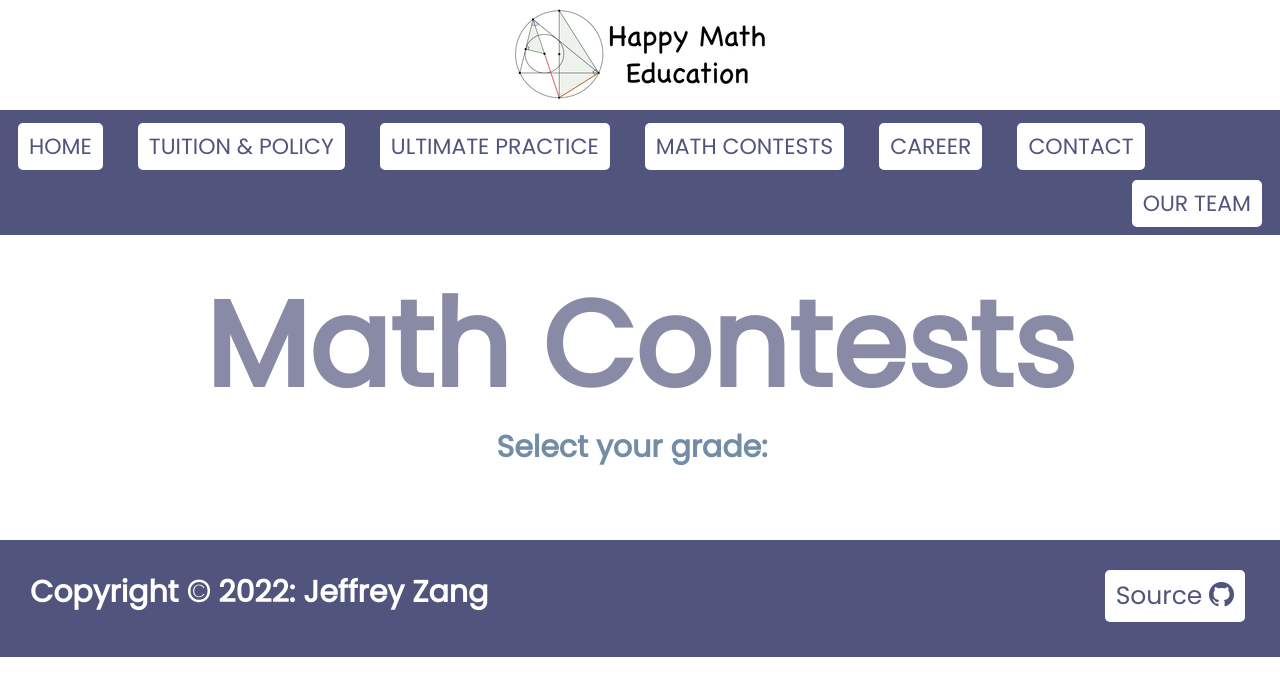
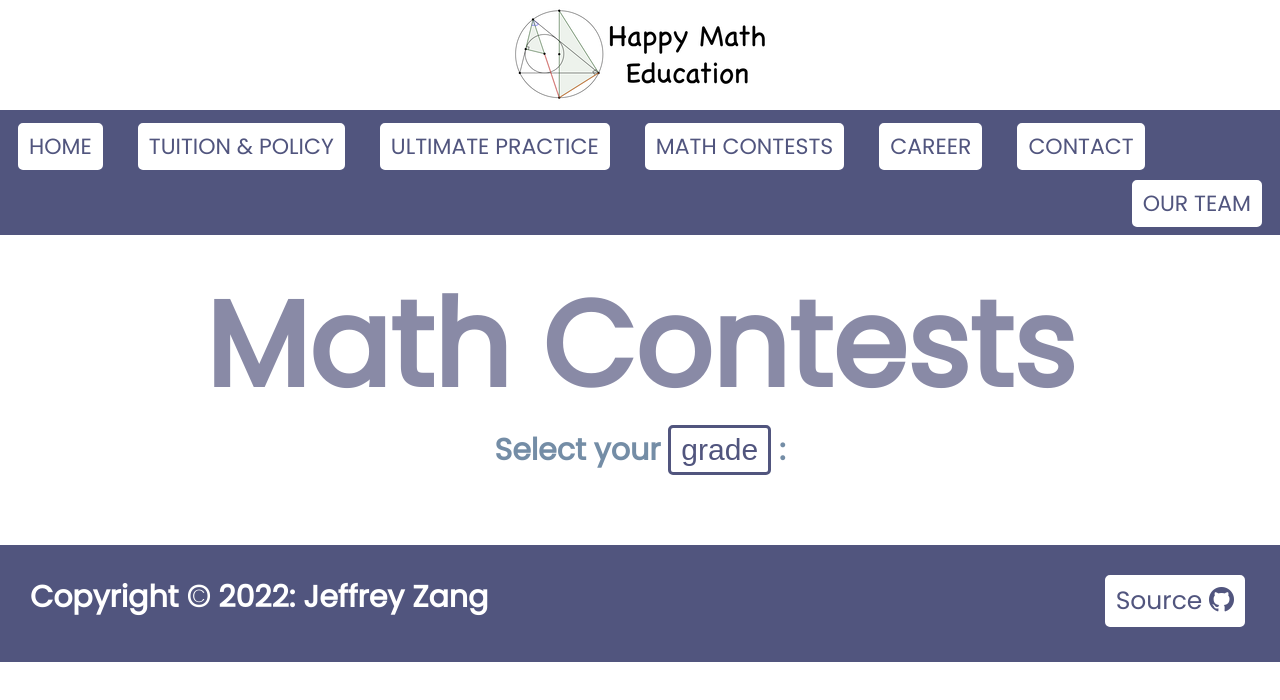
Before and after one commit to happymatheducation/happymatheducation.com, a React (Create React App) app: page / in a window 1280 px wide. Both pictures are taken after a click on the button "MATH CONTESTS". Shown: the top 700 px of the page. Built offline with nearby package versions, Linux system fonts and the light colour scheme.

Commit message:
Animation, gradient, cool dropdown thing also math contests page

```diff
--- a/src/App.js
+++ b/src/App.js
@@ -85,6 +85,8 @@ function App() {
       </div>
     </div>
 
+    {/* <svg xmlns="http://www.w3.org/2000/svg" viewBox="0 0 1440 320"><path fill="#0099ff" fill-opacity="1" d="M0,288L48,272C96,256,192,224,288,197.3C384,171,480,149,576,165.3C672,181,768,235,864,250.7C960,267,1056,245,1152,250.7C1248,256,1344,288,1392,304L1440,320L1440,320L1392,320C1344,320,1248,320,1152,320C1056,320,960,320,864,320C768,320,672,320,576,320C480,320,384,320,288,320C192,320,96,320,48,320L0,320Z"></path></svg> */}
+
     <div className = 'container' style = {{}}>
       <div style = {{display: 'flex', justifyContent: 'space-between', marginTop: '-10px'}}>
       <h1 style = {{ color: '#51557E', fontSize: '60px', display: 'block', justifyContent: 'center'}}>Tuition</h1>
--- a/src/index.css
+++ b/src/index.css
@@ -4,51 +4,6 @@
   box-sizing: border-box;
   margin: 0;
   padding: 0;
-}
-
-.dropbtn {
-  background-color: #4CAF50;
-  color: white;
-  padding: 16px;
-  font-size: 16px;
-  border: none;
-  cursor: pointer;
-}
-
-.dropdown {
-  position: relative;
-  display: inline-block;
-}
-
-/* Dropdown Content (Hidden by Default) */
-.dropdown-content {
-  display: none;
-  position: absolute;
-  background-color: #f9f9f9;
-  min-width: 160px;
-  box-shadow: 0px 8px 16px 0px rgba(0,0,0,0.2);
-  z-index: 1;
-}
-
-/* Links inside the dropdown */
-.dropdown-content a {
-  color: black;
-  padding: 12px 16px;
-  text-decoration: none;
-  display: block;
-}
-
-/* Change color of dropdown links on hover */
-.dropdown-content a:hover {background-color: #f1f1f1}
-
-/* Show the dropdown menu on hover */
-.dropdown:hover .dropdown-content {
-  display: block;
-}
-
-/* Change the background color of the dropdown button when the dropdown content is shown */
-.dropdown:hover .dropbtn {
-  background-color: #3e8e41;
 }
 
 @keyframes fadeIn {
@@ -66,6 +21,64 @@
     line-height: 50px;
   }
 }
+
+.dropbtn {
+  background-color: #fff;
+  color: #51557E;
+  padding: 5px 10px;
+  border-width: 3px;
+  border: #51557E;
+  border-style: solid;
+  border-radius: 5px;
+  cursor: pointer;
+  font-size: 30px;
+  transition: color 0.3s;
+  transition: background 0.3s;
+  user-select: none; /* supported by Chrome and Opera */
+  -webkit-user-select: none; /* Safari */
+}
+
+/* The container <div> - needed to position the dropdown content */
+.dropdown {
+  position: relative;
+  display: inline-block;
+}
+
+/* Dropdown Content (Hidden by Default) */
+.dropdown-content {
+  display: none;
+  position: absolute;
+  background-color: #f9f9f9;
+  min-width: 160px;
+  box-shadow: 0px 8px 16px 0px rgba(0,0,0,0.2);
+  z-index: 1;
+  cursor: pointer;
+  user-select: none; /* supported by Chrome and Opera */
+  -webkit-user-select: none; /* Safari */
+}
+
+/* Links inside the dropdown */
+.dropdown-content a {
+  color: #51557E;
+  padding: 6px 8px;
+  text-decoration: none;
+  display: block;
+}
+
+/* Change color of dropdown links on hover */
+.dropdown-content a:hover {background-color: #f1f1f1}
+
+/* Show the dropdown menu on hover */
+.dropdown:hover .dropdown-content {
+  display: block;
+}
+
+/* Change the background color of the dropdown button when the dropdown content is shown */
+.dropdown:hover .dropbtn {
+  background-color: #51557E;
+  color: #fff;
+}
+
 
 body {
   font-family: 'Poppins', sans-serif;
--- a/src/pages/Contests.js
+++ b/src/pages/Contests.js
@@ -1,6 +1,9 @@
 import {NavBar, Copyright} from '../App';
+import {useState} from 'react';
 
 function Contests() {
+
+  const setButtonText = useState('Click');
 
   return (
     <>
@@ -8,9 +11,17 @@ function Contests() {
 
     <h1 style = {{marginTop: '20px', color: '#898AA6', display: 'flex', justifyContent: 'center', marginBottom: '10px', fontSize: '120px', textAlign: 'center'}}>Math Contests</h1>
     <h1 style = {{color: '#748DA6', fontSize: '30px', textAlign: 'center', marginTop: '-20px'}}>
-      {'Select your grade: \u00A0'}
+      {'Select your\u00A0'}
+      <div class="dropdown">
+        <button class="dropbtn">grade</button>
+        <div class="dropdown-content">
+          <a onClick = {
+            () => {console.log('fart')}
+          }>eight</a>
+        </div>
+      </div>
+      {' :'}
     </h1>
-
     <Copyright/>
     </>
   );
```
